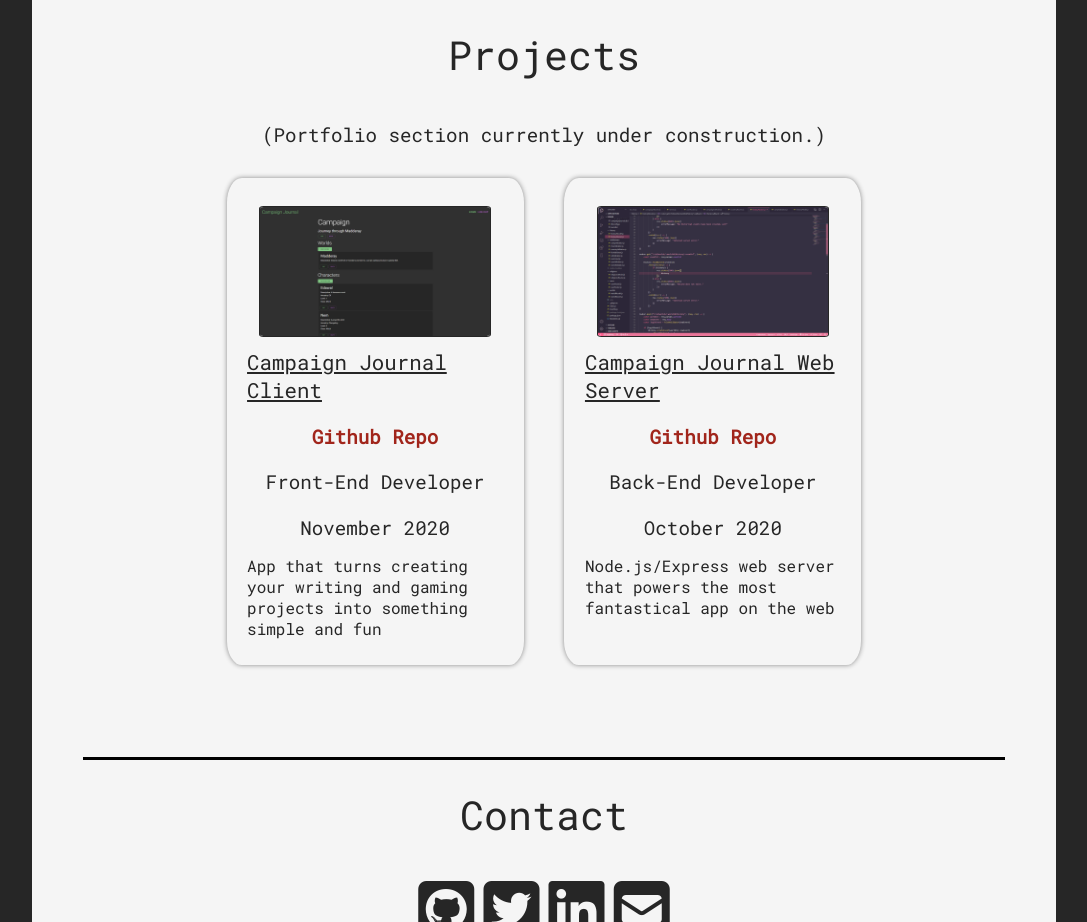
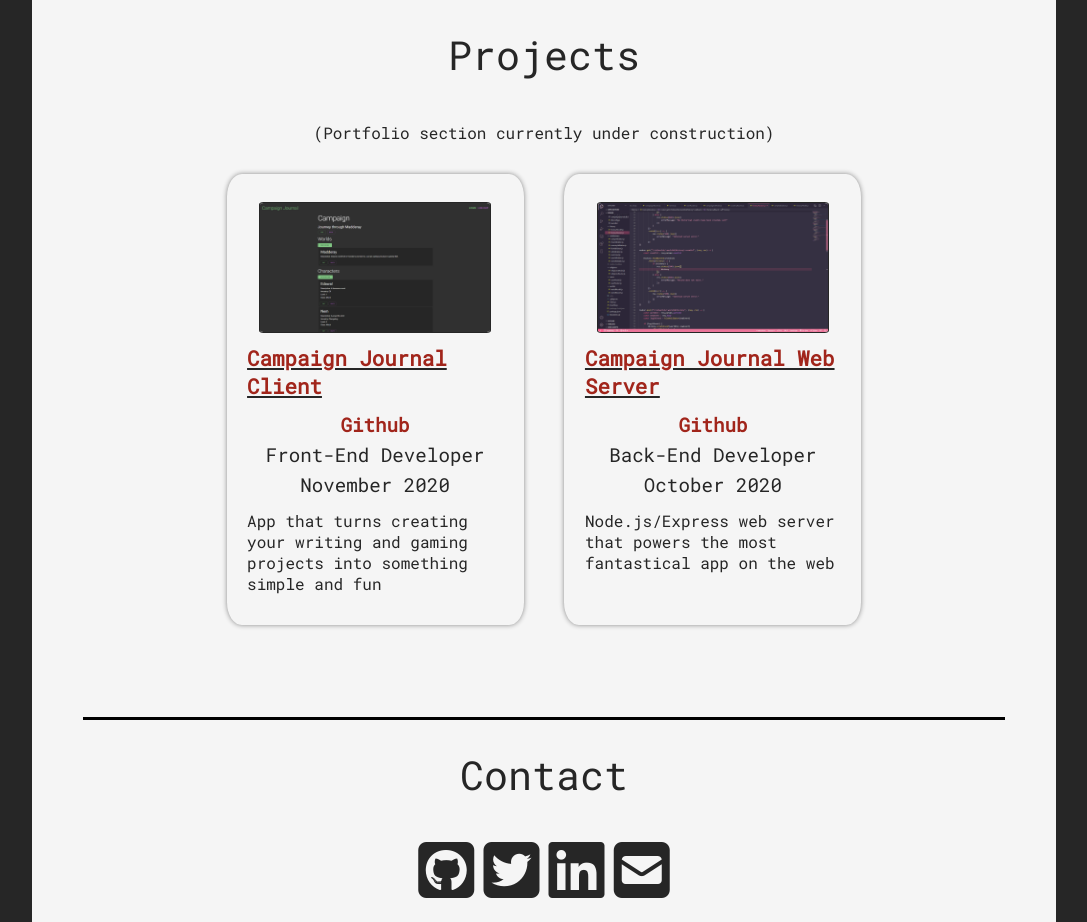
Before and after one commit to MMendes24/portfolio-site-iii, a React (Create React App) app: page / in a window 1280 px wide. Shown: the part 2140-3062 px from the top of the page, without its empty margins (96-1183 px from the left). Built offline with nearby package versions, Linux system fonts and the light colour scheme.

Commit message:
Added actual portfolio content

```diff
--- a/src/components/Portfolio.js
+++ b/src/components/Portfolio.js
@@ -7,23 +7,23 @@ const Portfolio = () => {
     return (
         <PortfolioStyles>
             <h2 className="project-header">Projects</h2>
-            <h3 className="notice">(Portfolio section currently under construction.)</h3>
+            <h3 className="notice">(Portfolio section currently under construction)</h3>
             <div className="project-wrapper">
                 <div className="project">
                     <img className="project-img" src={cj} alt="campaign journal dashboard" />
-                    <h2 className="project-subheader">Campaign Journal Client</h2>
-                    <h3><a href="https://github.com/MMendes24/campaign-journal-client" className="project-link">Github Repo</a></h3>
-                    <h3>Front-End Developer</h3>
-                    <h3>November 2020</h3>
+                    <h2 className="project-subheader"><a href="https://campaignjournal.netlify.app/" className="project-link">Campaign Journal Client</a></h2>
+                    <h3 className="project-subheader-2"><a href="https://github.com/campaignjournal/client" className="project-link">Github</a></h3>
+                    <h3 className="project-subheader-2">Front-End Developer</h3>
+                    <h3 className="project-subheader-2">November 2020</h3>
                     <p className="desc">App that turns creating your writing and gaming projects into something simple and fun</p>
 
                 </div>
                 <div className="project">
                     <img className="project-img" src={cjserver} alt="campaign journal server code" />
-                    <h2 className="project-subheader">Campaign Journal Web Server</h2>
-                    <h3><a href="https://github.com/MMendes24/campaign-journal-sever" className="project-link">Github Repo</a></h3>
-                    <h3>Back-End Developer</h3>
-                    <h3>October 2020</h3>
+                    <h2 className="project-subheader"><a href="https://campaign-journal-api.herokuapp.com/" className="project-link">Campaign Journal Web Server</a></h2>
+                    <h3 className="project-subheader-2"><a href="https://github.com/campaignjournal/server" className="project-link">Github</a></h3>
+                    <h3 className="project-subheader-2">Back-End Developer</h3>
+                    <h3 className="project-subheader-2">October 2020</h3>
                     <p className="desc">Node.js/Express web server that powers the most fantastical app on the web</p>
                 </div>
             </div>
--- a/src/styling/index.js
+++ b/src/styling/index.js
@@ -344,8 +344,8 @@ const PortfolioStyles = styled.section`
 		margin: 1% auto;
 	}
 
-	h3 {
-		margin: 4% auto;
+	.project-subheader-2 {
+		margin: 1%;
 		font-size: 1.2rem;
 	}
 
@@ -376,7 +376,7 @@ const PortfolioStyles = styled.section`
 	.desc {
 		font-size: 1rem;
 		width: 100%;
-		margin: 2% 0%;
+		margin: 4% 0%;
 	}
 
 	@media(max-width: 1200px) {
```
